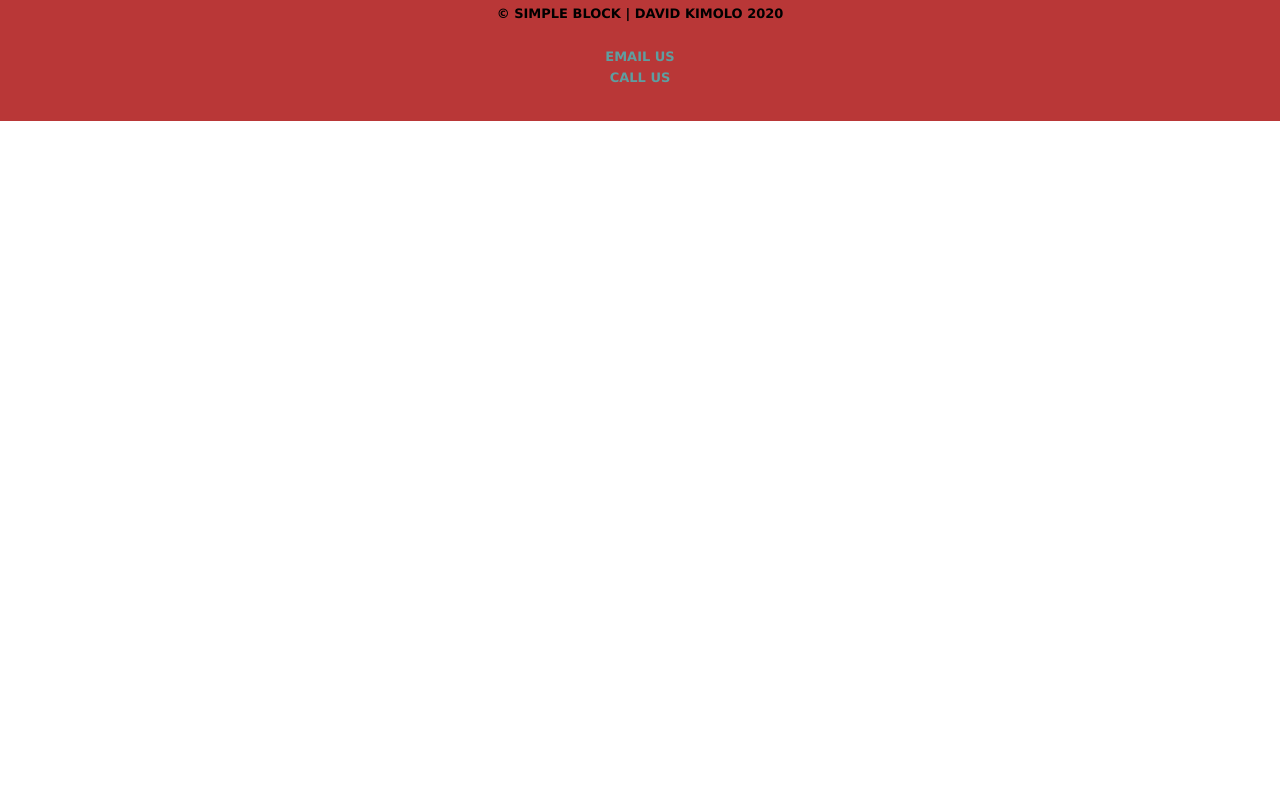
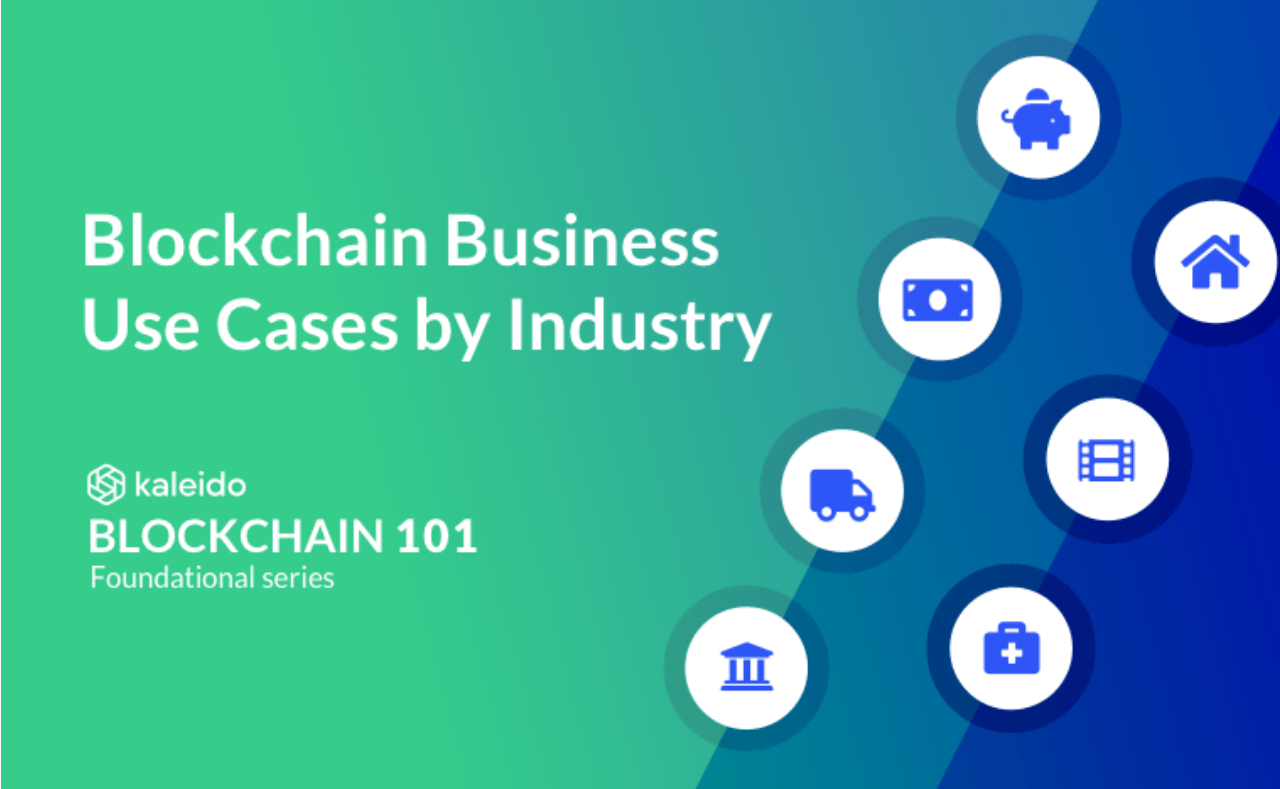
Before and after one commit to davidkimolo/simple_web, a plain HTML site: page services.html in a window 1280 px wide. Shown: the part 64-853 px from the top of the page. Before the commit the page ends 800 px from the top, so only its background shows below. Drawn offline with Linux system fonts and the light colour scheme.

Commit message:
added service  placeholder

```diff
--- a/css/main.css
+++ b/css/main.css
@@ -144,3 +144,13 @@
     padding: 15px 0px;
     margin: 1px 1px;
 }
+
+.service_background {
+    background-image: url(../images/service_background.png);
+    background-repeat: no-repeat;
+    background-size: cover;
+    width: 100%;
+    height: 780px;
+    padding: 15px 0px;
+    margin: 1px 1px;
+}
--- a/services.html
+++ b/services.html
@@ -22,7 +22,9 @@
                 </ul>
             </nav>
         </header>
+        <div class="service_background">
 
+        </div>
         <footer class="footer">
             <div class="main_footer">
                 <P>&copy; Simple Block | David Kimolo 2020</P>
```
Also changed, not shown: images/service_background.png (added).
